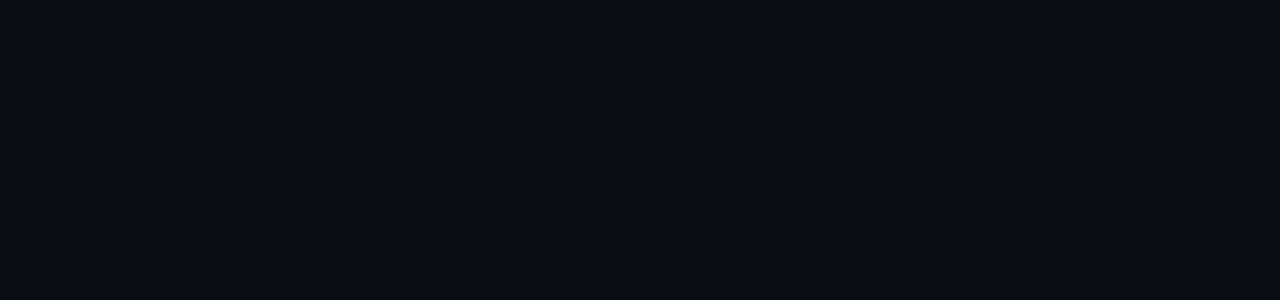
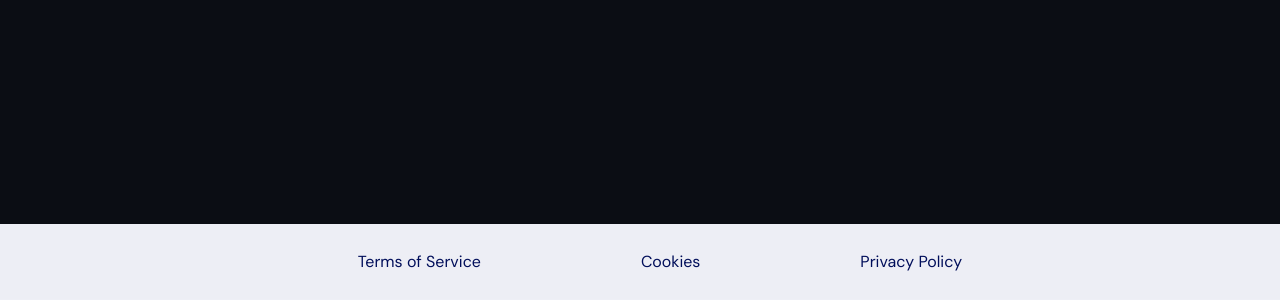
Before and after one commit to hezz-code/coursework-chatbot, a React (Vite) app: page /chat in a window 1280 px wide. Shown: the part 1116-1416 px from the top of the page. Before the commit the page ends 1340 px from the top, so only its background shows below. Built offline with nearby package versions, Linux system fonts and the light colour scheme.

Commit message:
Created footer and footer styling

```diff
--- a/src/App.jsx
+++ b/src/App.jsx
@@ -1,5 +1,6 @@
 import { Routes, Route } from "react-router-dom";
 import Navbar from "./Navbar";
+import Footer from "./components/footer";
 import Home from "./pages/home";
 import About from "./pages/about";
 import Chat from "./pages/chat";
@@ -16,6 +17,7 @@ function App() {
           <Route path="/chat" element={<Chat />} />
         </Routes>
       </main>
+      <Footer />
     </>
   );
 }
--- a/src/components/footer.jsx
+++ b/src/components/footer.jsx
@@ -0,0 +1,16 @@
+import { Link } from "react-router-dom";
+
+function Footer() {
+  return (
+    <footer className="footer">
+      <img></img>
+      <ul>
+        <li><Link to="/">Terms of Service</Link></li>
+        <li><Link to="/">Cookies</Link></li>
+        <li><Link to="/">Privacy Policy</Link></li>
+      </ul>
+    </footer>
+  );
+}
+
+export default Footer;
--- a/src/index.css
+++ b/src/index.css
@@ -71,3 +71,49 @@ html {
 .navbar a:hover::after {
   width: 100%;
 }
+
+
+/* FOOTER */
+.footer {
+  display: flex;
+  background-color: #EDEEF5;
+  justify-content: center;
+  align-items: center;
+  padding: 0.67rem 1.34rem;
+  color: #000E5A;
+  border-bottom: 1px solid rgba(255, 255, 255, 0.08);
+}
+
+.footer ul {
+  display: flex;
+  gap: 10rem;
+  list-style: none;
+  font-size: 1rem;
+}
+
+/* Button Hover Animation */
+.footer a {
+  color: #000E5A;
+  position: relative;
+  transition: color 0.3s ease;
+  text-decoration: none;
+}
+
+.footer a::after {
+  content: "";
+  position: absolute;
+  left: 0;
+  bottom: -1px;
+  width: 0;
+  height: 1.5px;
+  background-color: #4da6ff;
+  transition: width 0.3s ease;
+}
+
+.footer a:hover {
+  color: #4da6ff;
+}
+
+.footer a:hover::after {
+  width: 100%;
+}
```
